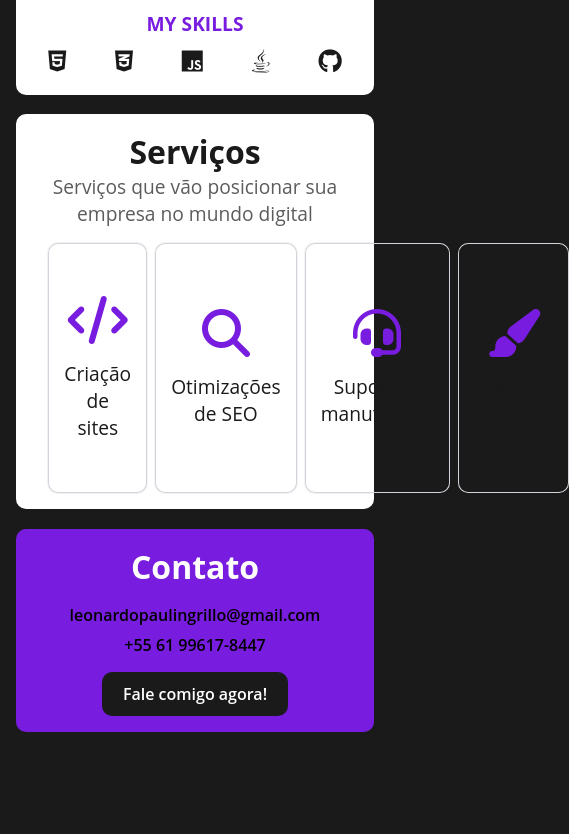
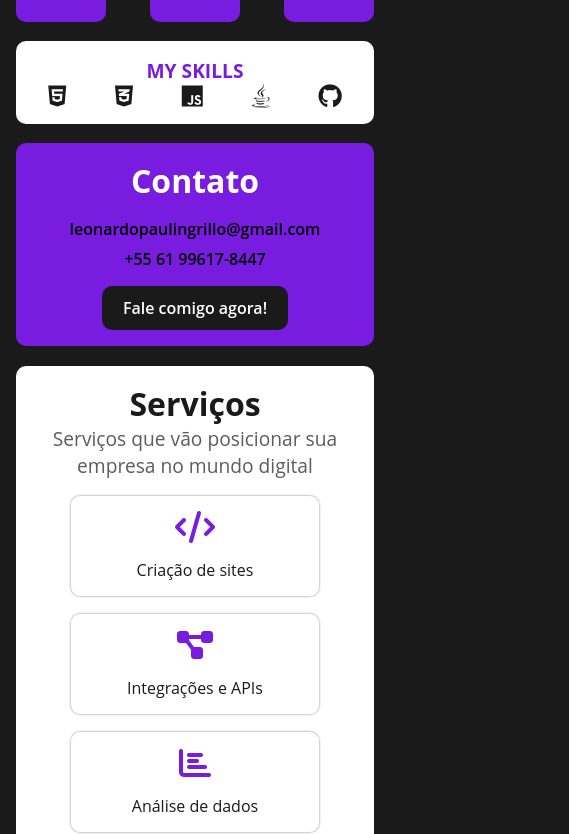
Before and after one commit to leozin-del/PORTIFOLIO, a plain HTML site: page index.html in a window 390 px wide. Shown: the part 995-1829 px from the top of the page, 569 px wide, since content can reach past the window. Before the commit the page ends 1743 px from the top, so only its background shows below. Drawn offline with Linux system fonts and the light colour scheme.

Commit message:
responsividade  ajustada

```diff
--- a/css/responsive.css
+++ b/css/responsive.css
@@ -11,7 +11,7 @@ body {
 /*Widget 1*/
 .top {
     width: 100%;
-    height: 40vh;
+    height: 60vh;
     flex-direction: row;
 }
 
@@ -91,3 +91,72 @@ body {
 }
 
 }
+@media (max-width: 532px) {
+    /* Adjusting the height of body */
+    body {
+        height: auto; /* Change to auto to allow content to dictate height */
+    }
+
+    /* Widget 1 */
+    .top {
+        height: auto; /* Change to auto */
+        flex-direction: column; /* Change to column for stacking on small screens */
+    }
+
+    .user {
+        width: 100%;
+    }
+
+    .projeto {
+        width: 100%;
+    }
+
+    /* Widget 2 */
+    .center {
+        height: auto; /* Change to auto */
+        flex-direction: column; /* Change to column */
+    }
+
+    .redes-sociais {
+        width: 100%;
+    }
+
+    .skills {
+        width: 100%;
+    }
+
+    /* Widget 3 */
+    .bottom {
+        height: auto; /* Change to auto */
+        flex-direction: column-reverse; /* Change to column-reverse */
+    }
+
+    .contato {
+        width: 100%;
+    }
+
+    .servicos {
+        width: 100%;
+    }
+
+    /* Adjusting services box */
+    .servicos-box {
+        flex-direction: column; /* Change to column */
+        gap: 1rem;
+    }
+
+    .item-servico {
+        width: 100%; /* Adjust width */
+        height: auto; /* Adjust height */
+        border-radius: 10px;
+        text-align: center; /* Centering text */
+    }
+
+    .item-servico i {
+        font-size: 2rem; /* Adjust font size */
+    }
+
+    .item-servico span {
+        font-size: 1rem;
+    }
+}
--- a/index.html
+++ b/index.html
@@ -3,7 +3,7 @@
 <head>
     <meta charset="UTF-8">
     <meta name="viewport" content="width=device-width, initial-scale=1.0">
-    <title>One Page Portfolio - Bento Box</title>
+    <title>Page Portfolio</title>
 
     <link rel="stylesheet" href="css/style.css">
     <link rel="stylesheet" href="css/responsive.css">
@@ -28,7 +28,7 @@
                     <div class="info-user">
                         <h1>Leonardo Paulin Grillo</h1>
                         <span>Software Developer</span>
-                        <p>Olá! Meu nome é Leonardo e estou animado para continuar crescendo profissionalmente
+                        <p> Olá! Meu nome é Leonardo e estou animado para continuar crescendo profissionalmente
                             e enfrentar novos desafios no mundo da tecnologia. Se você está procurando um desenvolvedor
                             dedicado, apaixonado e orientado para resultados, adoraria ter a oportunidade de colaborar com você.</p>
                     </div>
@@ -88,17 +88,18 @@
                             <span>Criação de sites</span>
                         </div>
                         <div class="item-servico">
-                            <i class="fas fa-search"></i>
-                            <span>Otimizações de SEO</span>
+                            <i class="fas fa-project-diagram"></i>
+                            <span>Integrações e APIs</span>
                         </div>
                         <div class="item-servico">
-                            <i class="fas fa-headset"></i>
-                            <span>Suporte e manutenção</span>
+                            <i class="fa fa-bar-chart"></i>
+                            <span>Análise de dados</span>
                         </div>
                         <div class="item-servico">
-                            <i class="fas fa-paint-brush"></i>
-                            <span>Web Designer</span>
+                            <i class="fas fa-user-secret"></i>
+                            <span>Segurança dos dados</span>
                         </div>
+
                     </div>
                 </div>
             </div>
```
